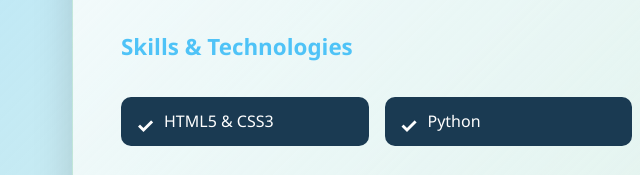
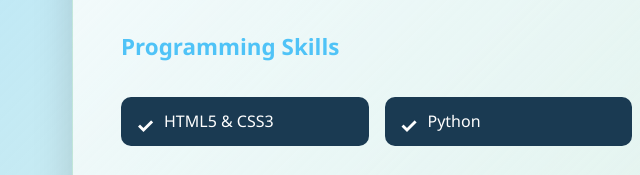
Before and after one commit to Yuniss07/Yuniss07, a plain HTML site: page index.html in a window 1280 px wide. Both pictures are taken after a click on the link "About". Shown: the part 598-773 px from the top of the page, 0-640 px from the left. Drawn offline with Linux system fonts and the light colour scheme.

Commit message:
Change one heading

```diff
--- a/index.html
+++ b/index.html
@@ -56,7 +56,7 @@
                 <p>I'm currently building my foundation in web development, learning HTML, CSS, JavaScript, and various programming concepts. Through hands-on projects and coursework, I'm developing practical skills that bridge theory and real-world applications.</p>
                 <p><strong>Programming background:</strong> I have experience with Python (scripting, data manipulation, and basic libraries) and C++ (fundamentals, object-oriented programming, and simple algorithms). I apply these languages to small projects and exercises to strengthen problem-solving and core programming concepts.</p>
 
-                <h3>Skills & Technologies</h3>
+                <h3>Programming Skills</h3>
                 <ul>
                     <li>HTML5 & CSS3</li>
                     <li>Python</li>
```
